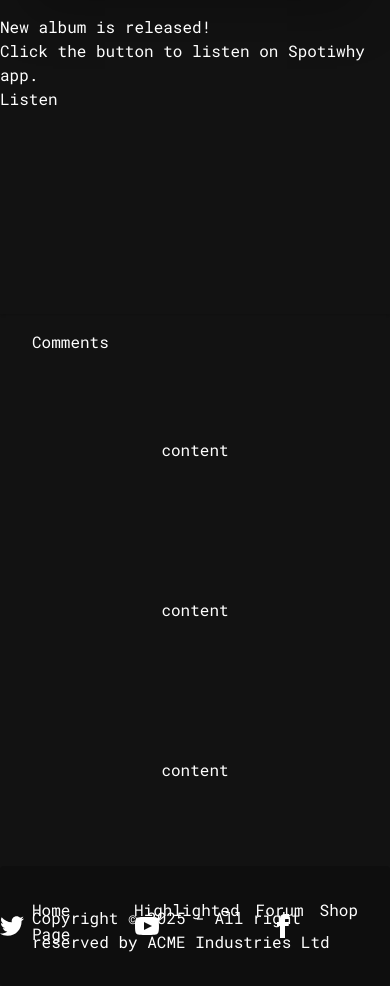
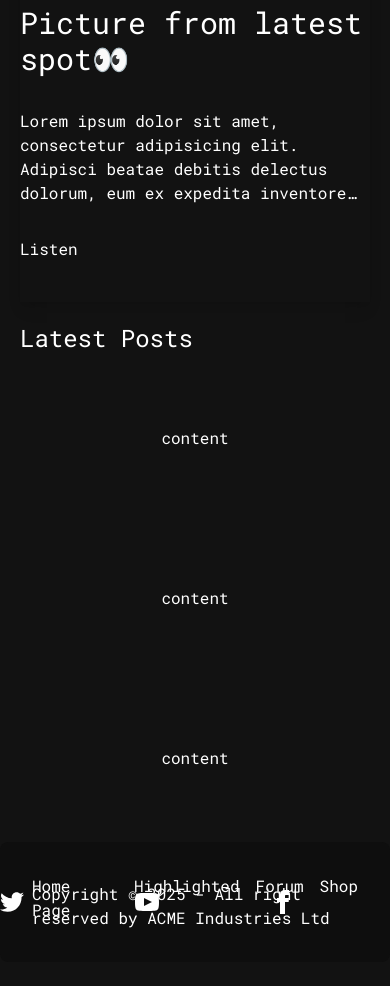
Before and after one commit to Fenix2911/CarForum, a Django app: page / in a window 390 px wide. Shown: the part 676-1662 px from the top of the page. After the commit the page ends 1604 px from the top, so only its background shows below. Run offline with Django 5.2, Linux system fonts and the light colour scheme; some libraries are stand-ins or nearby versions.

Commit message:
During session changed: Home page | Highlited page | Views and Settings Login redirects

```diff
--- a/CarForum/settings.py
+++ b/CarForum/settings.py
@@ -140,5 +140,5 @@ STATICFILES_FINDERS = [
 ]
 LOGIN_URL = "/login/"
 
-LOGIN_REDIRECT_URL = '/'
-LOGOUT_REDIRECT_URL = '/'
+LOGIN_REDIRECT_URL = '/moto/'
+LOGOUT_REDIRECT_URL = '/moto/'
--- a/forum/templates/forum/index.html
+++ b/forum/templates/forum/index.html
@@ -1,28 +1,40 @@
 {% extends "base.html" %}
 {% block main %}
-    <div class="card lg:card-side bg-base-100 shadow-sm my-4 min-h-[600px]">
-        <figure class="lg:w-[60%] flex items-center justify-center p-4">
+<div class="card lg:card-side shadow-lg min-h-[600px] m-5 overflow-x-hidden">
+    <figure class="lg:w-[60%] w-full flex items-center justify-center p-4">
         <img
             src="media/images/car_images/zdjecie.jpg"
             alt="Album"
-                class="rounded-lg shadow-2xl object-cover max-h-[600px] w-full"/>
+            class="rounded-lg object-cover max-h-[600px] w-full"/>
     </figure>
-        <div class="card-body lg:w-[40%] flex flex-col justify-center">
-            <h2 class="card-title">New album is released!</h2>
-            <p>Click the button to listen on Spotiwhy app.</p>
+    <div class="card-body lg:w-[40%] w-full flex flex-col justify-center">
+        <article class="text-pretty">
+            <h2 class="card-title text-3xl md:text-5xl my-8 break-words">Picture from latest spot👀</h2>
+            <p class="line-clamp-4 md:line-clamp-8 md:text-xl text-base">
+                Lorem ipsum dolor sit amet, consectetur adipisicing elit. Adipisci beatae debitis
+                delectus dolorum, eum ex expedita inventore perspiciatis placeat porro quidem soluta tenetur
+                voluptatum! Consequatur distinctio dolorem est laboriosam nemo. Lorem ipsum dolor sit amet, consectetur adipisicing elit. Adipisci beatae debitis
+                delectus dolorum, eum ex expedita inventore perspiciatis placeat porro quidem soluta tenetur
+                voluptatum! Consequatur distinctio dolorem est laboriosam nemo. Lorem ipsum dolor sit amet, consectetur adipisicing elit. Adipisci beatae debitis
+                delectus dolorum, eum ex expedita inventore perspiciatis placeat porro quidem soluta tenetur
+                voluptatum! Consequatur distinctio dolorem est laboriosam nemo.
+            </p>
+        </article>
         <div class="card-actions justify-end">
-                <button class="btn btn-primary">Listen</button>
+            <button class="btn btn-primary my-8 btn-xs sm:btn-sm md:btn-md lg:btn-lg xl:btn-xl">
+                Listen
+            </button>
         </div>
     </div>
 </div>
 
-    <div class="divider mx-8">Comments</div>
-    <div class="flex flex-col lg:flex-row gap-4 my-8 mx-8">
-        <div class="card bg-base-300 rounded-box grid h-32 flex-grow place-items-center">content</div>
+<div class="divider m-5 text-2xl">Latest Posts</div>
+<div class="flex flex-col lg:flex-row gap-4 m-5 overflow-x-hidden">
+    <div class="card bg-base-300 rounded-box grid h-32 flex-grow place-items-center min-w-[200px]">content</div>
     <div class="divider lg:divider-horizontal"></div>
-        <div class="card bg-base-300 rounded-box grid h-32 flex-grow place-items-center">content</div>
+    <div class="card bg-base-300 rounded-box grid h-32 flex-grow place-items-center min-w-[200px]">content</div>
     <div class="divider lg:divider-horizontal"></div>
-        <div class="card bg-base-300 rounded-box grid h-32 flex-grow place-items-center">content</div>
+    <div class="card bg-base-300 rounded-box grid h-32 flex-grow place-items-center min-w-[200px]">content</div>
 </div>
-    <div class="divider mx-8"></div>
+<div class="divider m-5"></div>
 {% endblock %}
--- a/forum/views.py
+++ b/forum/views.py
@@ -14,6 +14,7 @@ from .models import CustomUser, Follow, Notification, Car
 class HomePageView(View):
     def get(self, request):
         return render(request, "forum/index.html", )
+    #TODO:Check the model for the posts and the cars and add them to the context, verify template index.html, add Django template tags to display the posts and the cars. Change Shop to spot
 
 class RegisterUserView(View):
     def get(self, request):
@@ -33,6 +34,8 @@ class ProfileView(DetailView):
     slug_field = "username"
     slug_url_kwarg = "username"
 
+    #TODO: User login template to do
+
 
 class SettingsView(LoginRequiredMixin, View):
     def get(self, request):
@@ -49,7 +52,7 @@ class MostRatedCarsView(ListView):
         context = super().get_context_data(**kwargs)
         context["top_cars"] = Car.objects.order_by("-horsepower")[:3]
         return context
-
+    #TODO: Add the like logic to the posts,
 
 class LoginPageView(View):
     def get(self, request):
--- a/templates/base.html
+++ b/templates/base.html
@@ -27,15 +27,15 @@
                 <!-- Menu dla urządzeń mobilnych: widoczne do breakpointa lg -->
                 <div class="dropdown dropdown-hover lg:hidden">
                     <div tabindex="0" role="button" class="btn rounded-2xl">Menu</div>
-                    <ul tabindex="0" class="dropdown-content menu  bg-base-100 rounded-box w-52 p-2 mt-3 shadow">
-                        <li><a class="btn btn-ghost text-xl" href="{% url 'home-page' %}">Home Page</a></li>
-                        <li><a class="btn btn-ghost text-xl" href="{% url 'highlighted' %}">Highlighted</a></li>
-                        <li><a class="btn btn-ghost text-xl">Forum</a></li>
-                        <li><a class="btn btn-ghost text-xl">Shop</a></li>
+                    <ul tabindex="0" class="dropdown-content menu bg-base-200 rounded-box w-52 p-2 mt-3 shadow ">
+                        <li><a class="btn btn-ghost font-normal" href="{% url 'home-page' %}">Home Page</a></li>
+                        <li><a class="btn btn-ghost font-normal" href="{% url 'highlighted' %}">Highlighted</a></li>
+                        <li><a class="btn btn-ghost font-normal">Forum</a></li>
+                        <li><a class="btn btn-ghost font-normal">Shop</a></li>
                     </ul>
                 </div>
                 <!-- Menu dla dużych ekranów: widoczne dopiero od lg -->
-                <div class="hidden lg:flex">
+                <div class="hidden lg:flex gap-4">
                     <a class="btn btn-ghost text-xl" href="{% url 'home-page' %}">Home Page</a>
                     <a class="btn btn-ghost text-xl" href="{% url 'highlighted' %}">Highlighted</a>
                     <a class="btn btn-ghost text-xl">Forum</a>
@@ -69,7 +69,7 @@
                 <div class="form-control">
                     <input type="text" placeholder="Search" class="input input-bordered w-24 md:w-auto"/>
                 </div>
-                <div class="dropdown dropdown-end">
+                <div class="dropdown dropdown-end ">
                     <div tabindex="0" role="button" class="btn btn-ghost btn-circle avatar">
                         <div class="w-10 rounded-full">
                             <img
@@ -80,23 +80,23 @@
 
                     <ul
                             tabindex="0"
-                            class="menu menu-sm dropdown-content bg-base-100 rounded-box z-1 mt-3 w-52 p-2 shadow">
+                            class="menu menu-sm dropdown-content bg-base-200 rounded-box z-1 mt-3 w-52 p-2 shadow">
                         {% if user.is_authenticated %}
                             <li>
-                                <a class="justify-between" href="{% url 'profile' user.username %}">
+                                <a class="justify-between lg:text-2xl" href="{% url 'profile' user.username %}">
                                     Profile
                                     <span class="badge">New</span>
                                 </a>
                             </li>
-                            <li><a>Settings</a></li>
+                            <li><a class="justify-between lg:text-2xl">Settings</a></li>
                             <form method="post" action="{% url 'logout' %}">
                                 {% csrf_token %}
-                                <li><a>
+                                <li><a class="justify-between lg:text-2xl">
                                     <button type="submit">Logout</button>
                                 </a></li>
                             </form>
                         {% else %}
-                            <li><a href="{% url 'login' %}">Login</a></li>
+                            <li><a class="justify-between lg:text-2xl" href="{% url 'login' %}">Login</a></li>
                         {% endif %}
 
                     </ul>
@@ -105,14 +105,14 @@
         </div>
     {% endblock %}
 </nav>
-<main class="flex-grow z-0">
+<main class="flex-grow z-0 m-0 ">
     {% block main %}
 
     {% endblock %}
 </main>
-<footer class="footer footer-horizontal footer-center text-base-content rounded p-8 backdrop-brightness-75 md:footer-horizontal">
+<footer class="footer footer-horizontal footer-center text-base-content rounded-lg p-8 backdrop-brightness-75 md:footer-horizontal">
     {% block footer %}
-        <nav class="grid grid-flow-col gap-4">
+        <nav class="grid grid-flow-col gap-4 lg:text-2xl">
             <a class="link link-hover">Home Page</a>
             <a class="link link-hover">Highlighted</a>
             <a class="link link-hover">Forum</a>
```
Also changed, not shown: forum/templates/forum/highlighted.html (+11 -8 lines). Lines whose indentation alone changed are shown as unchanged.
